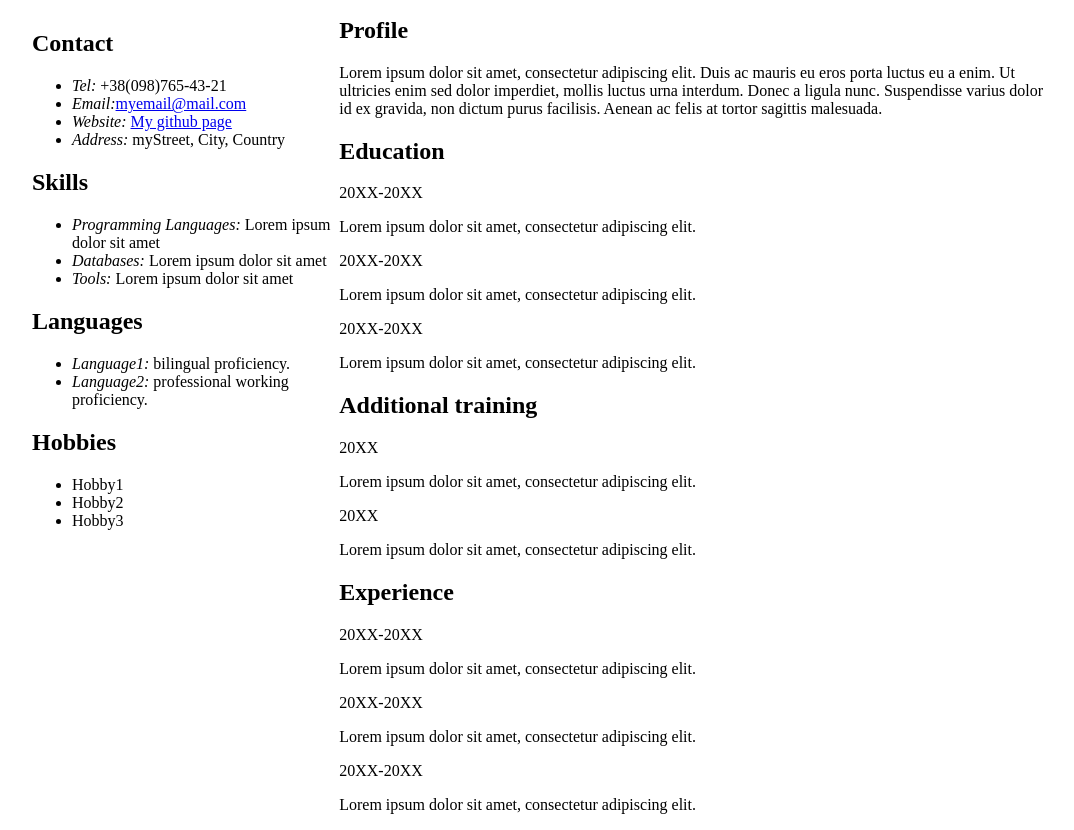
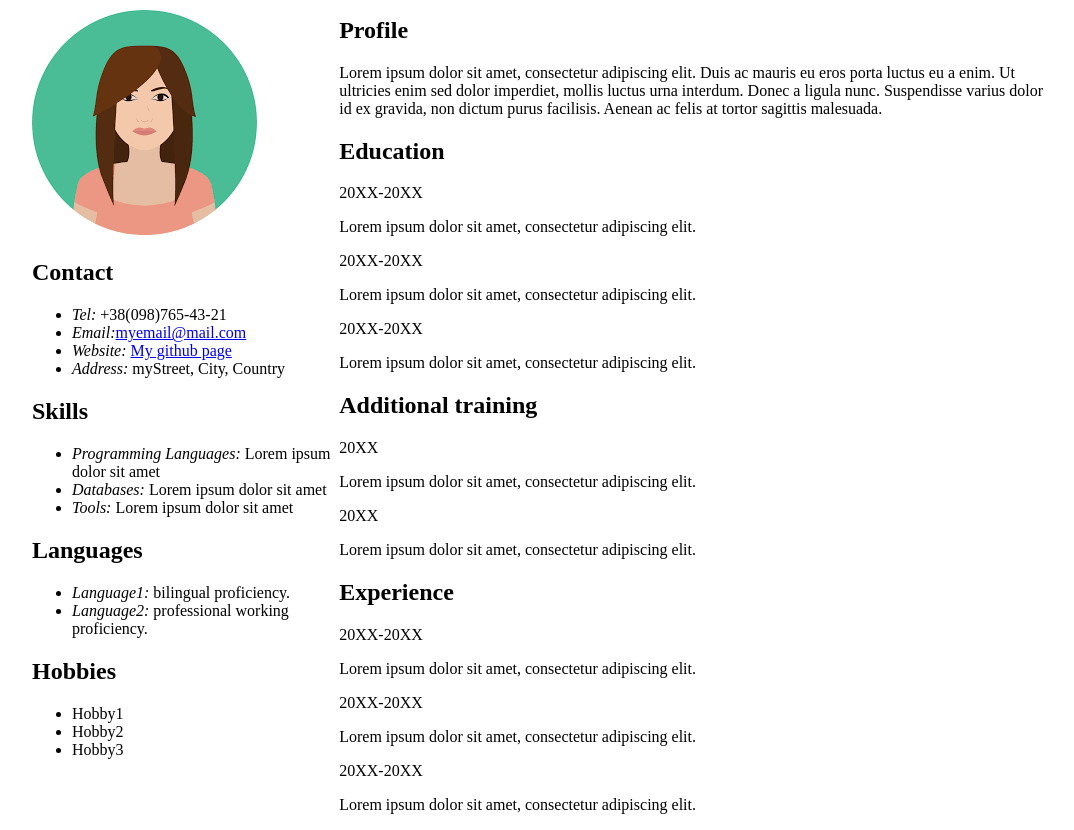
Before and after one commit to Anntol/rsschool-cv, a plain HTML site: page index.html in a window 1280 px wide. Shown: the part 100-930 px from the top of the page, without its empty margins (96-1170 px from the left). Drawn offline with Linux system fonts and the light colour scheme.

Commit message:
feat: add avatar

```diff
--- a/index.html
+++ b/index.html
@@ -97,6 +97,7 @@
             </section>
         </section>
         <aside id="sidebar">
+            <img src="styles/avatar.png" alt="My photo">
             <section>
                 <div class="sideBlock">
                     <h2>Contact</h2>
```
Also changed, not shown: styles/style.css (+5 -5 lines), styles/avatar.png (added).
